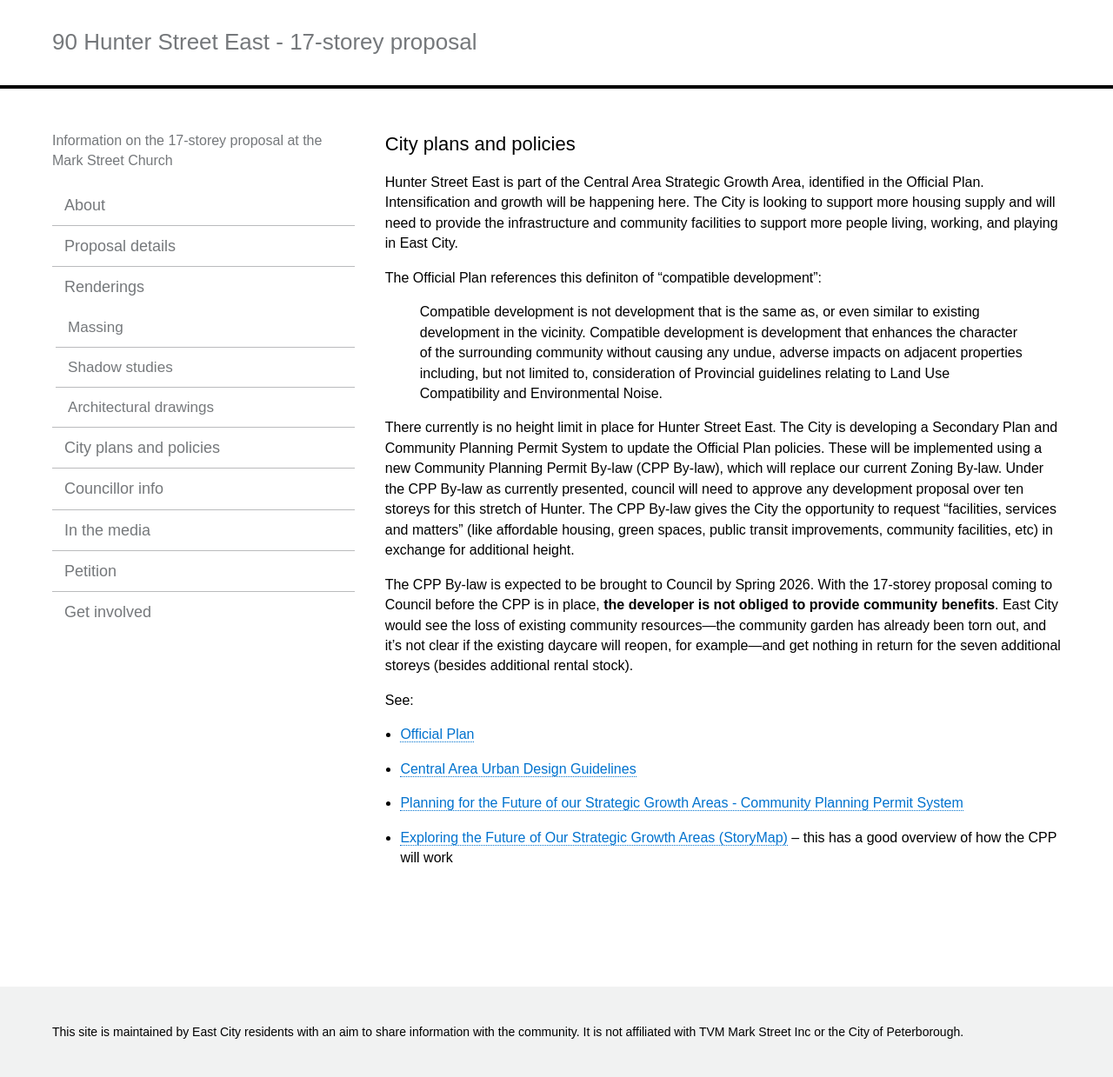
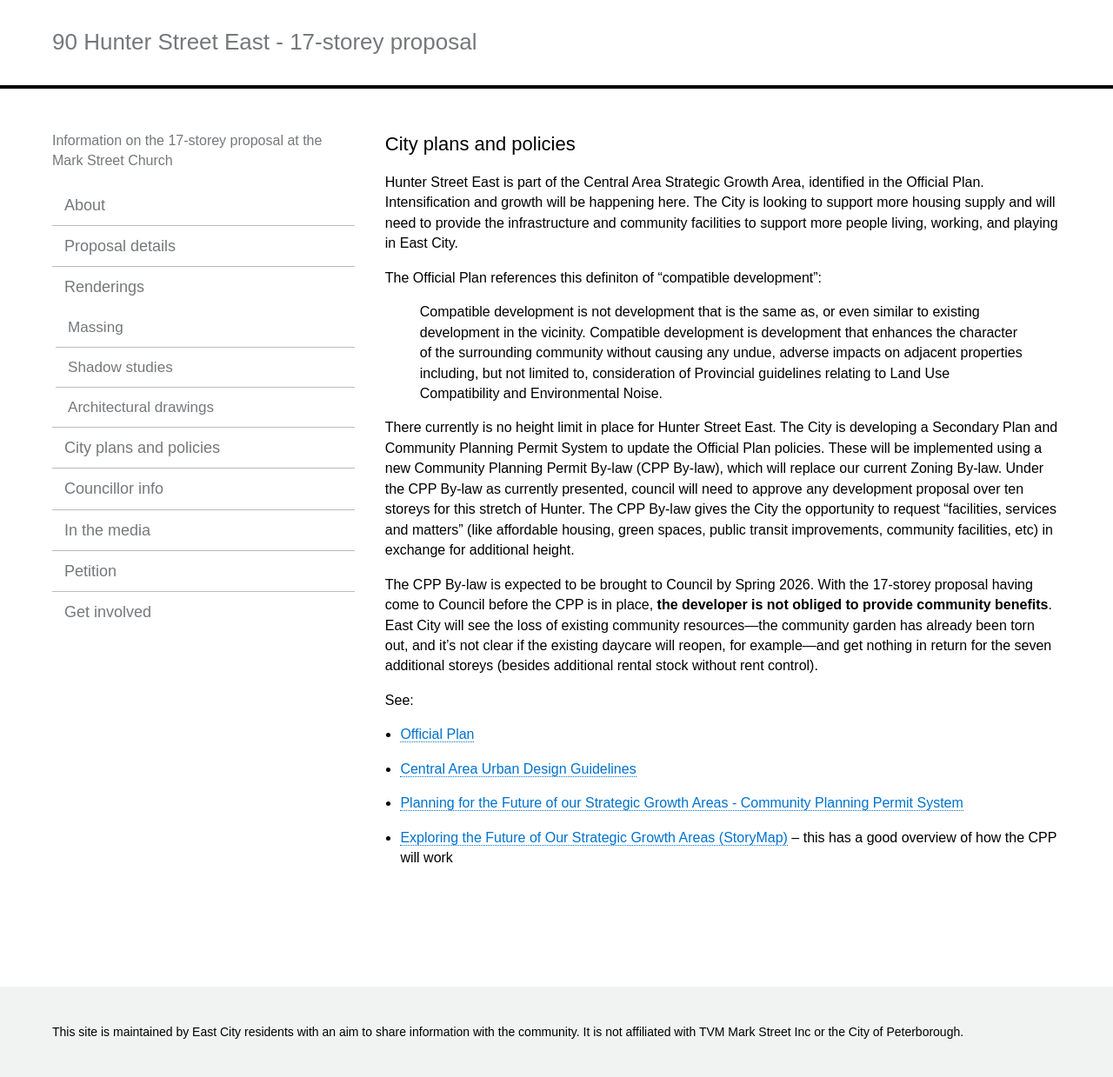
Before and after one commit to 90hunter/90HunterStE, a Jekyll site: the page built from _pages/city-plans-and-policies.md, in a window 1280 px wide. Shown: the whole page at 87% size. Built offline with Jekyll 4.4.1, drawn with Linux system fonts in a browser that asks for light colours.

Commit message:
Update city-plans-and-policies.md

```diff
--- a/_pages/city-plans-and-policies.md
+++ b/_pages/city-plans-and-policies.md
@@ -11,7 +11,7 @@ The Official Plan references this definiton of "compatible development":
 
 There currently is no height limit in place for Hunter Street East. The City is developing a Secondary Plan and Community Planning Permit System to update the Official Plan policies. These will be implemented using a new Community Planning Permit By-law (CPP By-law), which will replace our current Zoning By-law. Under the CPP By-law as currently presented, council will need to approve any development proposal over ten storeys for this stretch of Hunter. The CPP By-law gives the City the opportunity to request "facilities, services and matters" (like affordable housing, green spaces, public transit improvements, community facilities, etc) in exchange for additional height.
 
-The CPP By-law is expected to be brought to Council by Spring 2026. With the 17-storey proposal coming to Council before the CPP is in place, **the developer is not obliged to provide community benefits**. East City would see the loss of existing community resources---the community garden has already been torn out, and it's not clear if the existing daycare will reopen, for example---and get nothing in return for the seven additional storeys (besides additional rental stock).
+The CPP By-law is expected to be brought to Council by Spring 2026. With the 17-storey proposal having come to Council before the CPP is in place, **the developer is not obliged to provide community benefits**. East City will see the loss of existing community resources---the community garden has already been torn out, and it's not clear if the existing daycare will reopen, for example---and get nothing in return for the seven additional storeys (besides additional rental stock without rent control).
 
 See:
 - [Official Plan](https://www.peterborough.ca/business-building-development/planning-building-and-development/planning-and-development-services/official-plan/)
```
